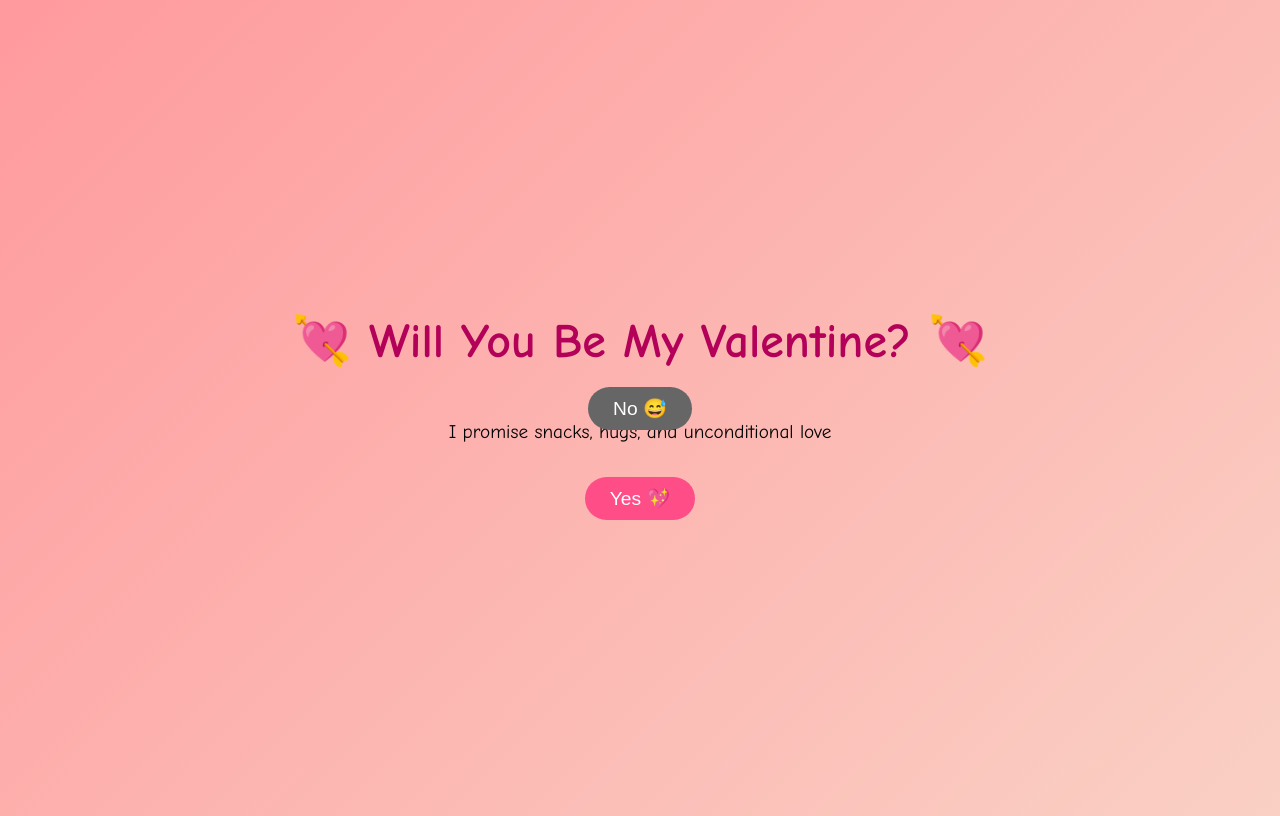
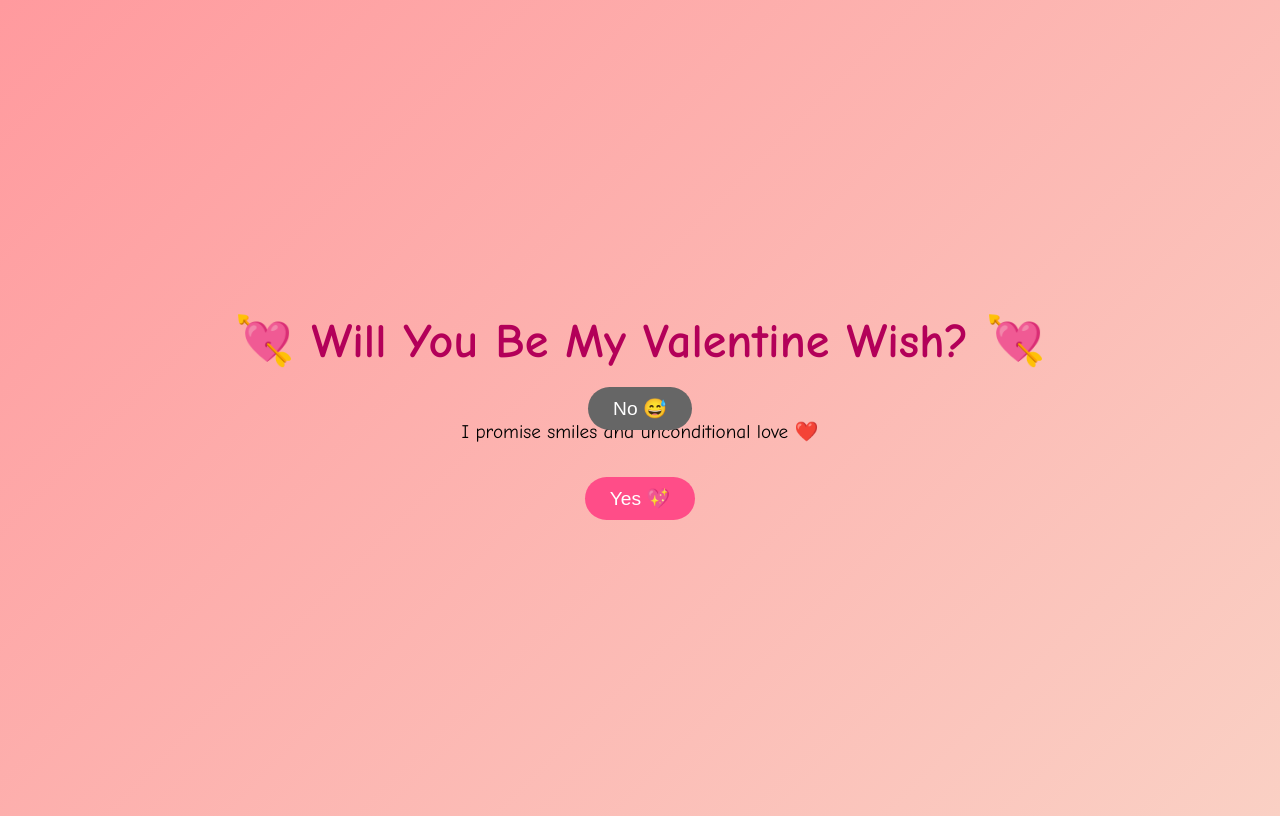
Before and after one commit to Khaledddd605/valentine, a plain HTML site: page index.html in a window 1280 px wide. Drawn offline with Linux system fonts and the light colour scheme.

Commit message:
Update index.html

```diff
--- a/index.html
+++ b/index.html
@@ -2,7 +2,7 @@
 <html lang="en">
 <head>
   <meta charset="UTF-8">
-  <title>Be My Valentine?</title>
+  <title>Valentine Wish</title>
   <style>
     body {
       background: linear-gradient(135deg, #ff9a9e, #fad0c4);
@@ -13,6 +13,7 @@
       flex-direction: column;
       justify-content: center;
       align-items: center;
+      overflow: hidden;
     }
 
     h1 {
@@ -47,8 +48,8 @@
 </head>
 <body>
 
-  <h1>💘 Will You Be My Valentine? 💘</h1>
-  <p>I promise snacks, hugs, and unconditional love</p>
+  <h1>💘 Will You Be My Valentine Wish? 💘</h1>
+  <p>I promise smiles and unconditional love ❤️</p>
 
   <button id="yes" onclick="yesClicked()">Yes 💖</button>
   <button id="no" onmouseover="moveNo()">No 😅</button>
@@ -56,7 +57,7 @@
   <script>
     function yesClicked() {
       document.body.innerHTML = `
-        <h1>YAYYYYY 💕🥰</h1>
+        <h1>It’s a Valentine Wish Come True 💕🥰</h1>
         <p>I can’t wait to spend Valentine’s Day with you 💐</p>
         <p>You just made me the happiest person ❤️</p>
       `;
```
